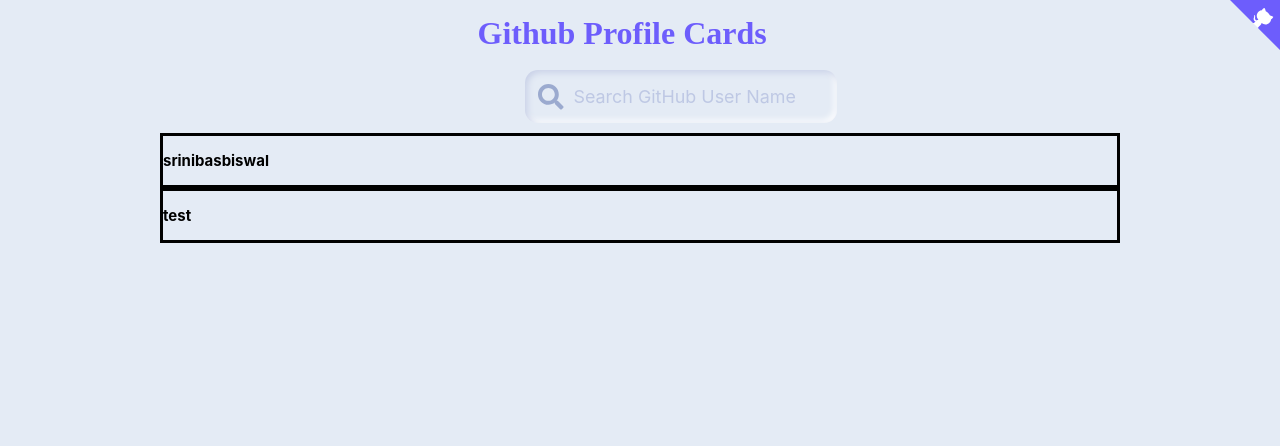
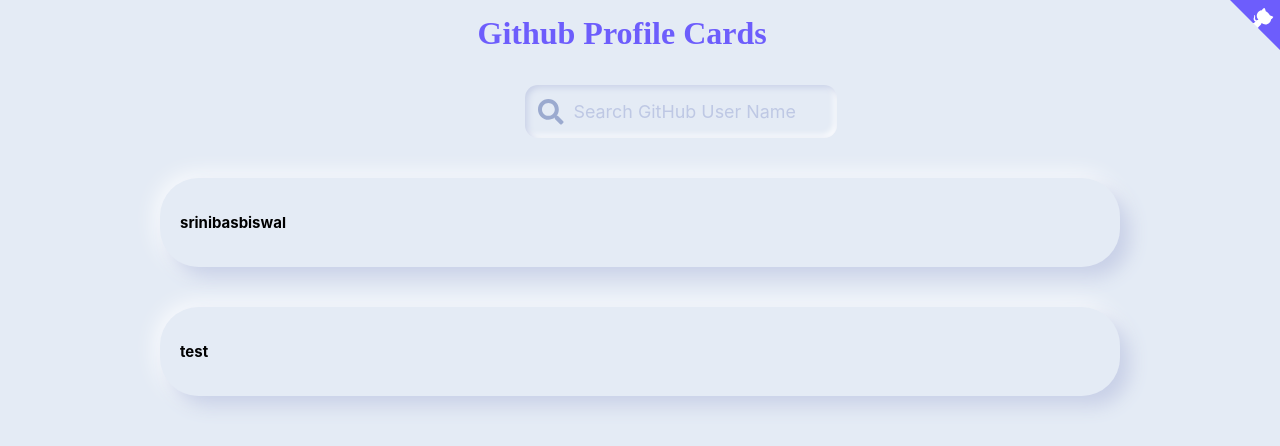
Before and after one commit to srinibasbiswal/Github-Profile-README, a React (Create React App) app: page / in a window 1280 px wide. Shown: the top 446 px of the page. Built offline with nearby package versions, Linux system fonts and the light colour scheme; a web font is replaced by a local one.

Commit message:
Add Card styling

```diff
--- a/src/stylesheets/style.module.css
+++ b/src/stylesheets/style.module.css
@@ -39,21 +39,25 @@
 /* Wall */
 .ProfileCardContainer{
     max-width: 75vw !important;
-    margin: 10px auto !important;
+    margin: 40px auto !important;
 }
 
 /* Card */
 .ProfileCard{
     max-width: 75vw !important;
-    margin: auto auto !important;
-    border-style: solid;
-}
+    margin: 40px auto !important;
+    padding: 20px;
+    /* background: #ebf5fc; */
+    border-radius: 3rem;
+  box-shadow:.8rem .8rem 1.4rem var(--greyLight-2),
+            -.2rem -.2rem 1.8rem var(--white);
+  }
 
 /* Search */
 .SearchComponent{
     width: 100% !important;
     text-align: center !important;
-    margin-top: 5px !important;
+    margin-top: 20px !important;
     margin-bottom: 5px !important;
     text-align: center !important;
 }
```
